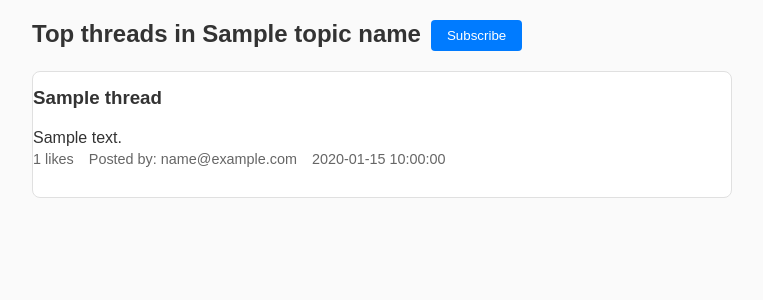
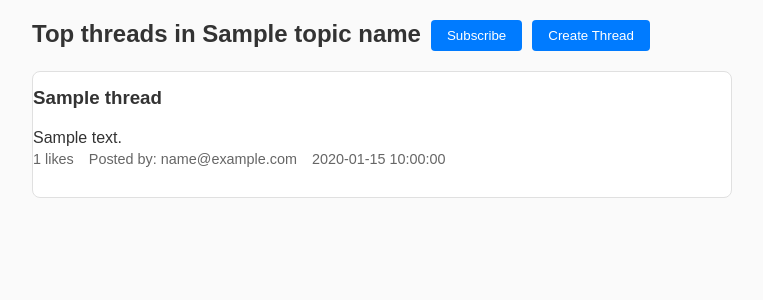
Before and after one commit to FlyingTiger7/CS4111-Project1, a Python web app: template templates/topic.html in a window 1280 px wide. Shown: the part 120-420 px from the top of the page, without its empty margins (258-1021 px from the left). Run offline with Jinja, Linux system fonts and the light colour scheme; the template is opened without the code that fills it: most values are stand-ins (such as "Sample title", 1, 10 or a date in 2020).

Commit message:
Create thread funcitonality - reinstalled.

```diff
--- a/templates/topic.html
+++ b/templates/topic.html
@@ -18,6 +18,11 @@
                     Subscribe
                 </button>
             {% endif %}
+        </form>
+        <form action="{{url_for('create_thread',topic_name=topic_name) }}" method="post" class="subscribe-form" style="margin: 0;">
+            <button type="submit" style="background-color: #007BFF; color: white; border: none; padding: 8px 16px; border-radius: 4px; cursor: pointer;">
+                Create Thread
+            </button>
         </form>
     </div>
 </div>
```
